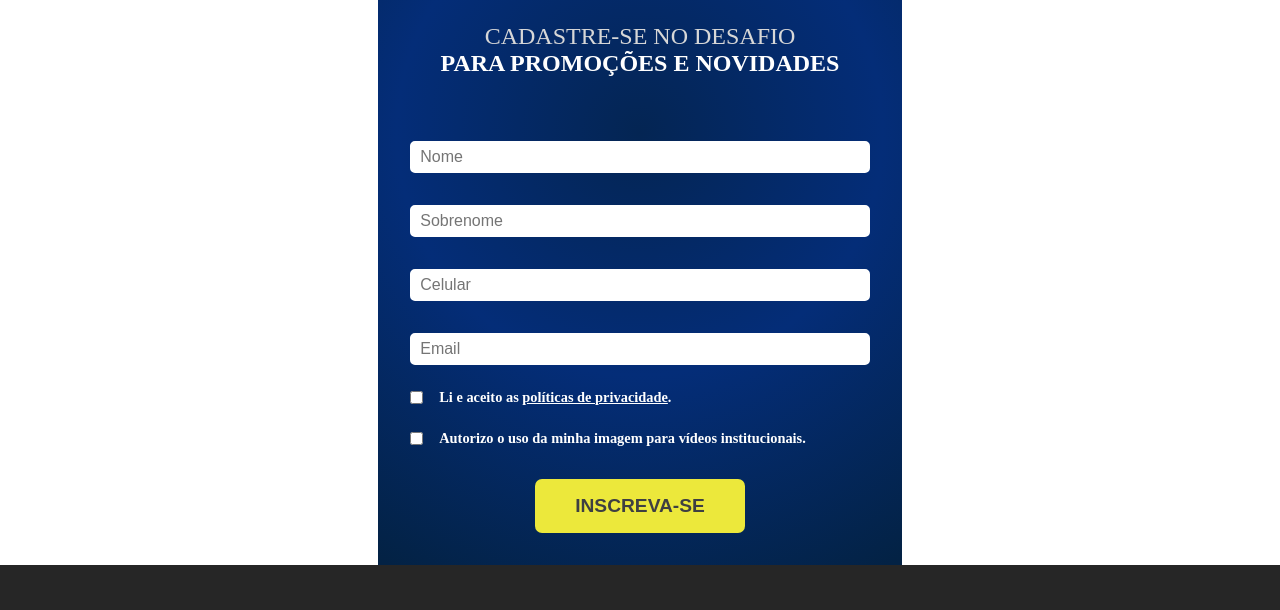
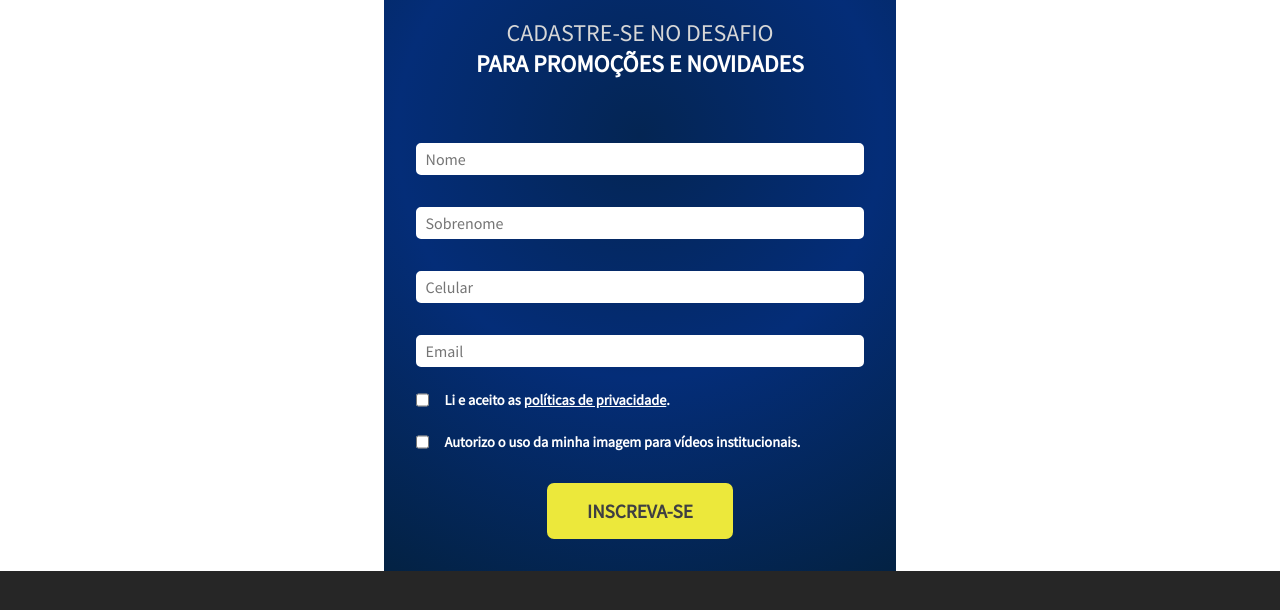
Before and after one commit to GVFerreira/game-panasonic, a PHP site: page /nova-lp.php in a window 1280 px wide. Shown: the part 740-1350 px from the top of the page. Run offline with PHP 8.4, Linux system fonts and the light colour scheme.

Commit message:
nova lp - colocando a Source Sans Pro

```diff
--- a/css/nova-lp.css
+++ b/css/nova-lp.css
@@ -1,13 +1,13 @@
-/* @font-face {
-    font-family: 'Din';
-    src: url('../font/DINRegular.ttf') format('truetype');
-} */
+@font-face {
+    font-family: 'Source Sans Pro';
+    src: url('../font/SourceSansPro-Regular.ttf') format('truetype');
+}
 
 * {
     margin: 0;
     padding: 0;
     box-sizing: border-box;
-    /* font-family: 'Din'; */
+    font-family: 'Source Sans Pro', Helvetica, sans-serif;
 }
 
 body {
```
Also changed, not shown: font/SourceSansPro-Regular.ttf (added).
